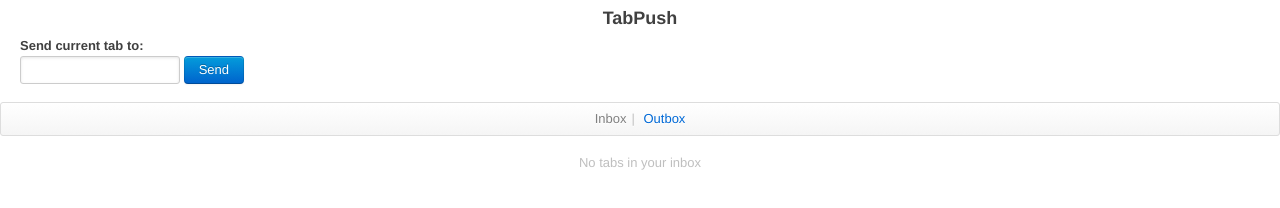
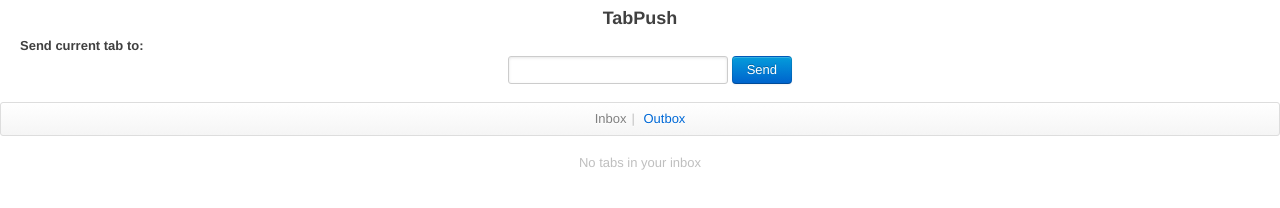
Before and after one commit to srijan/tabpush-firefox, a website: page data/popup.html in a window 1280 px wide. Drawn offline with Linux system fonts and the light colour scheme.

Commit message:
Some more small changes to UI

```diff
--- a/data/popup.html
+++ b/data/popup.html
@@ -12,6 +12,9 @@
       #boxesArea {
         text-align:center;
       }
+      div.center {
+        text-align:center;
+      }
     </style>
   </head>
   <body>
@@ -19,8 +22,10 @@
     <div id="sendingArea">
       <form action="" class="form-stacked">
         <label for="destinationInput">Send current tab to:</label>
-        <input class="medium" id="destinationInput" name="destinationInput" type="text" />
+        <div class="center">
+          <input class="large" id="destinationInput" name="destinationInput" type="text" />
           <button class="btn primary">Send</button>
+        </div>
       </form>
     </div>
 
```
Lines whose indentation alone changed are shown as unchanged.
